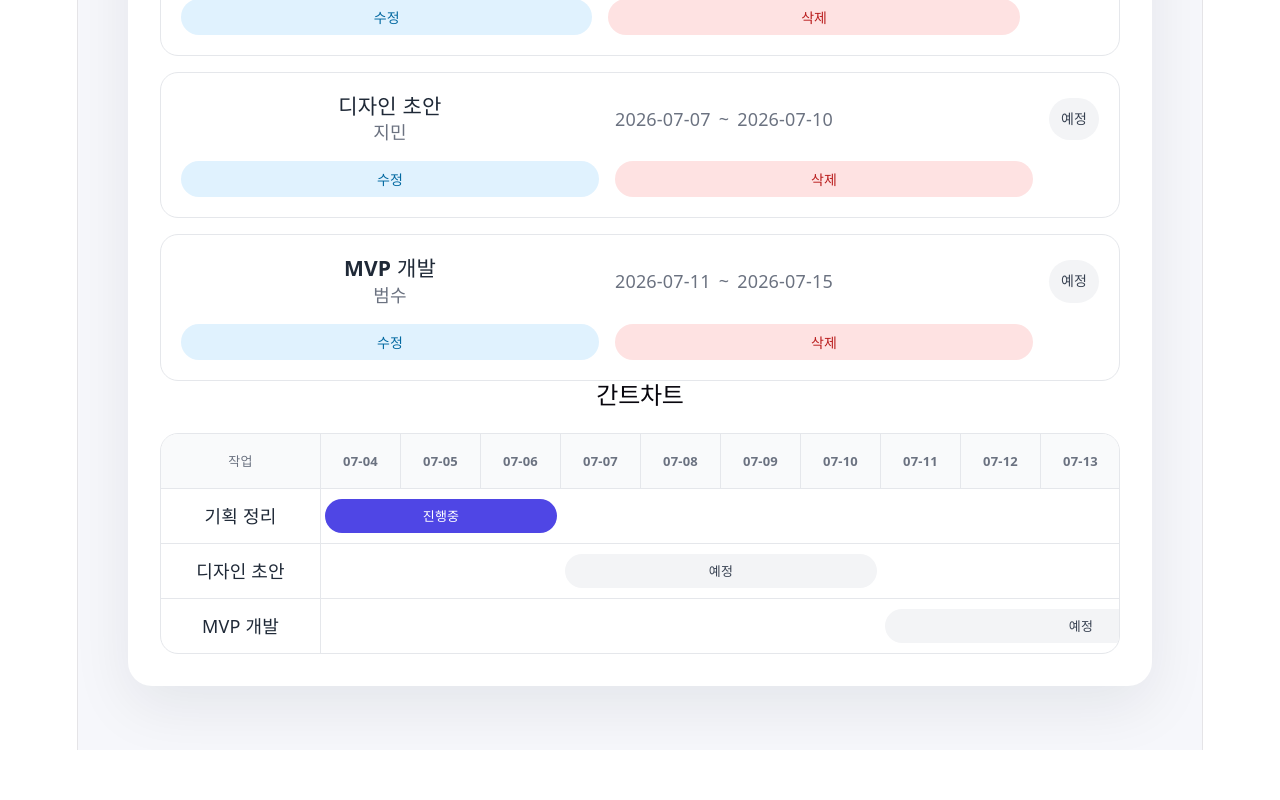
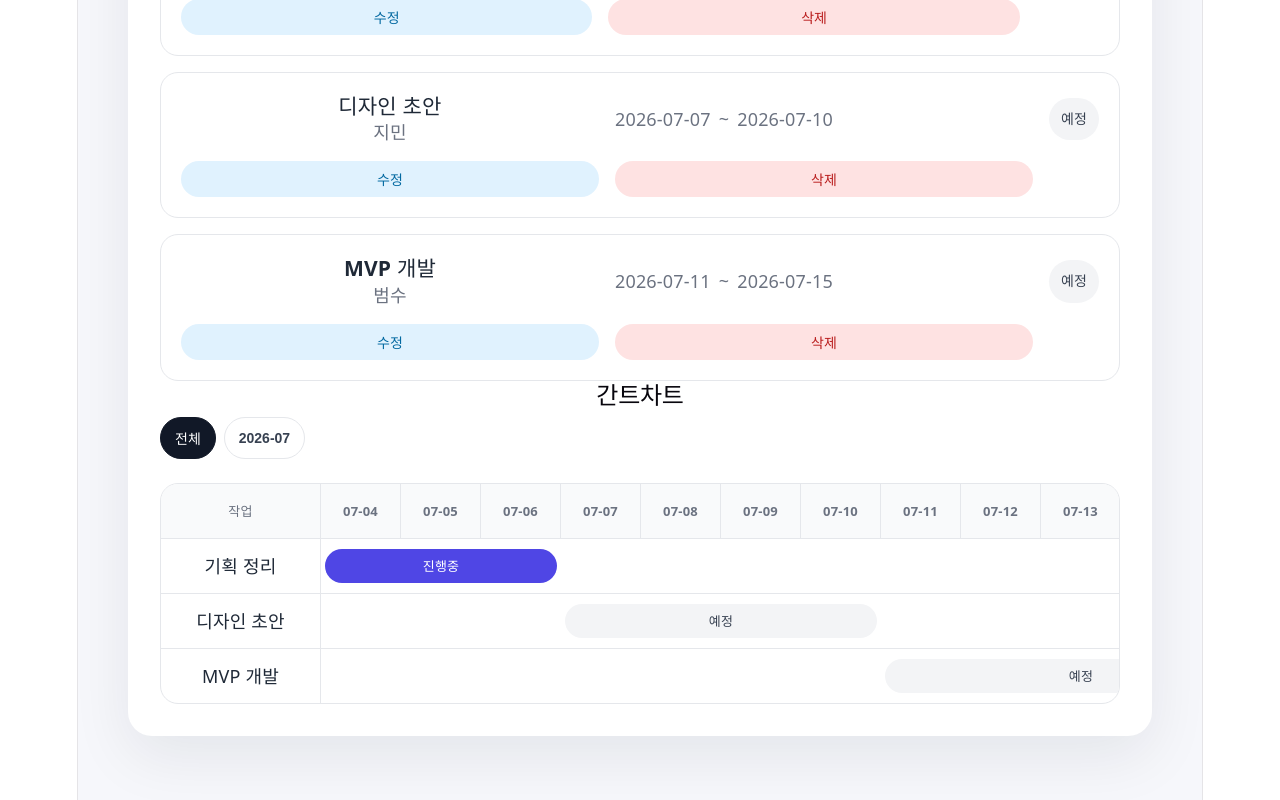
Before and after one commit to kbslk0612-blip/gantt-sass-practice, a React (Vite) app: page / in a window 1280 px wide. Shown: the part 884-1684 px from the top of the page. Before the commit the page ends 1634 px from the top, so only its background shows below. Built offline with nearby package versions, Linux system fonts and the light colour scheme.

Commit message:
add search and gantt month filter

```diff
--- a/src/App.css
+++ b/src/App.css
@@ -304,3 +304,37 @@ h1 {
   border-radius: 14px;
   font-size: 15px;
 }
+.search-box {
+  margin-bottom: 16px;
+}
+
+.search-box input {
+  width: 100%;
+  padding: 14px 16px;
+  border: 1px solid #d1d5db;
+  border-radius: 14px;
+  font-size: 15px;
+}
+.month-buttons {
+  display: flex;
+  flex-wrap: wrap;
+  gap: 8px;
+  margin-bottom: 16px;
+}
+
+.month-button {
+  padding: 10px 14px;
+  border: 1px solid #e5e7eb;
+  border-radius: 999px;
+  background: white;
+  color: #374151;
+  font-size: 14px;
+  font-weight: 700;
+  cursor: pointer;
+}
+
+.month-button.active {
+  border-color: #111827;
+  background: #111827;
+  color: white;
+}
--- a/src/App.jsx
+++ b/src/App.jsx
@@ -99,14 +99,26 @@ function App() {
   const [editingTaskId, setEditingTaskId] = useState(null)
   const [statusFilter, setStatusFilter] = useState('전체')
   const [searchText, setSearchText] = useState('')
+  const [selectedMonth, setSelectedMonth] = useState('전체')
+  const availableMonths = [
+  '전체',
+  ...new Set(tasks.map((task) => task.startDate.slice(0, 7))),
+]
 const filteredTasks = tasks.filter((task) => {
-  const matchesStatus = statusFilter === '전체' || task.status === statusFilter
-  const matchesSearch =
-    task.title.includes(searchText) || task.owner.includes(searchText)
+ const lowerSearchText = searchText.toLowerCase()
 
-  return matchesStatus && matchesSearch
+const matchesStatus = statusFilter === '전체' || task.status === statusFilter
+const matchesSearch =
+  task.title.toLowerCase().includes(lowerSearchText) ||
+  task.owner.toLowerCase().includes(lowerSearchText)
+
+return matchesStatus && matchesSearch
 })
- const chartDates = createDateRange(filteredTasks)
+const chartTasks =
+  selectedMonth === '전체'
+    ? filteredTasks
+    : filteredTasks.filter((task) => task.startDate.startsWith(selectedMonth))
+ const chartDates = createDateRange(chartTasks)
 
 const totalTaskCount = tasks.length
 const todoTaskCount = tasks.filter((task) => task.status === '예정').length
@@ -306,6 +318,7 @@ const doneTaskCount = tasks.filter((task) => task.status === '완료').length
     placeholder="작업명 또는 담당자로 검색"
   />
 </div>
+
           <div className="filter-buttons">
   {['전체', '예정', '진행중', '완료'].map((status) => (
     <button
@@ -356,7 +369,17 @@ const doneTaskCount = tasks.filter((task) => task.status === '완료').length
         </div>
 
         <h2>간트차트</h2>
-
+<div className="month-buttons">
+  {availableMonths.map((month) => (
+    <button
+      key={month}
+      className={selectedMonth === month ? 'month-button active' : 'month-button'}
+      onClick={() => setSelectedMonth(month)}
+    >
+      {month}
+    </button>
+  ))}
+</div>
         <div className="gantt-chart" style={{ '--date-count': chartDates.length }}>
           <div className="gantt-header">
             <div className="gantt-task-name">작업</div>
@@ -368,7 +391,7 @@ const doneTaskCount = tasks.filter((task) => task.status === '완료').length
             ))}
           </div>
 
-          {tasks.map((task) => {
+          {chartTasks.map((task) => {
             const startIndex = getDateIndex(task.startDate, chartDates)
             const duration = getTaskDuration(task, chartDates)
 
```
